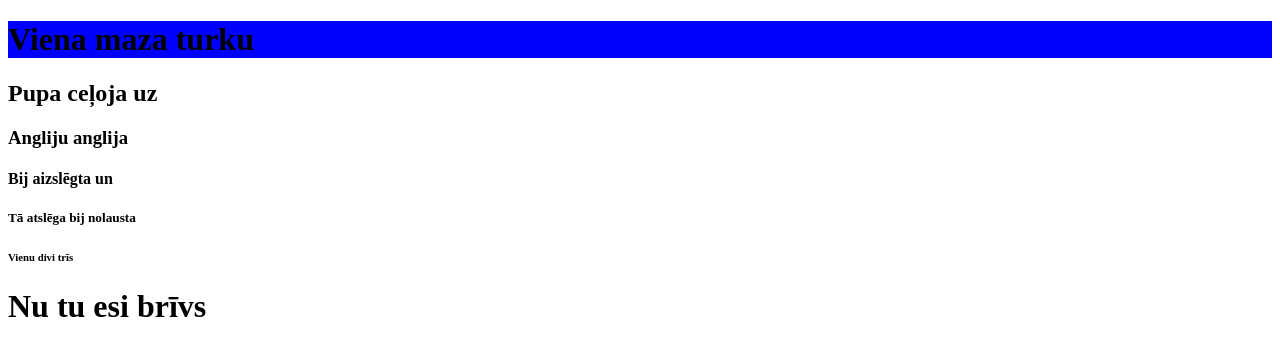
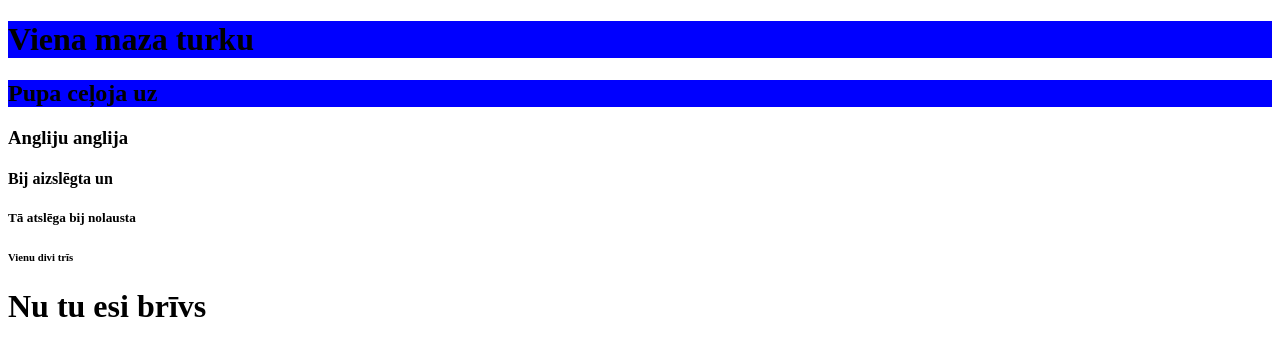
Before and after one commit to Gabriels2007/w3page_style, a plain HTML site: page index.html in a window 1280 px wide. Drawn offline with Linux system fonts and the light colour scheme.

Commit message:
Update index.html

```diff
--- a/index.html
+++ b/index.html
@@ -7,7 +7,7 @@
 <body>
 
 <h1 style="background-color:blue;">Viena maza turku</h1>
-<h2>Pupa ceļoja uz</h2>
+<h2 style="background-color:blue;">Pupa ceļoja uz</h2>
 <h3>Angliju anglija</h3>
 <h4>Bij aizslēgta un</h4>
 <h5>Tā atslēga bij nolausta</h5>
```
